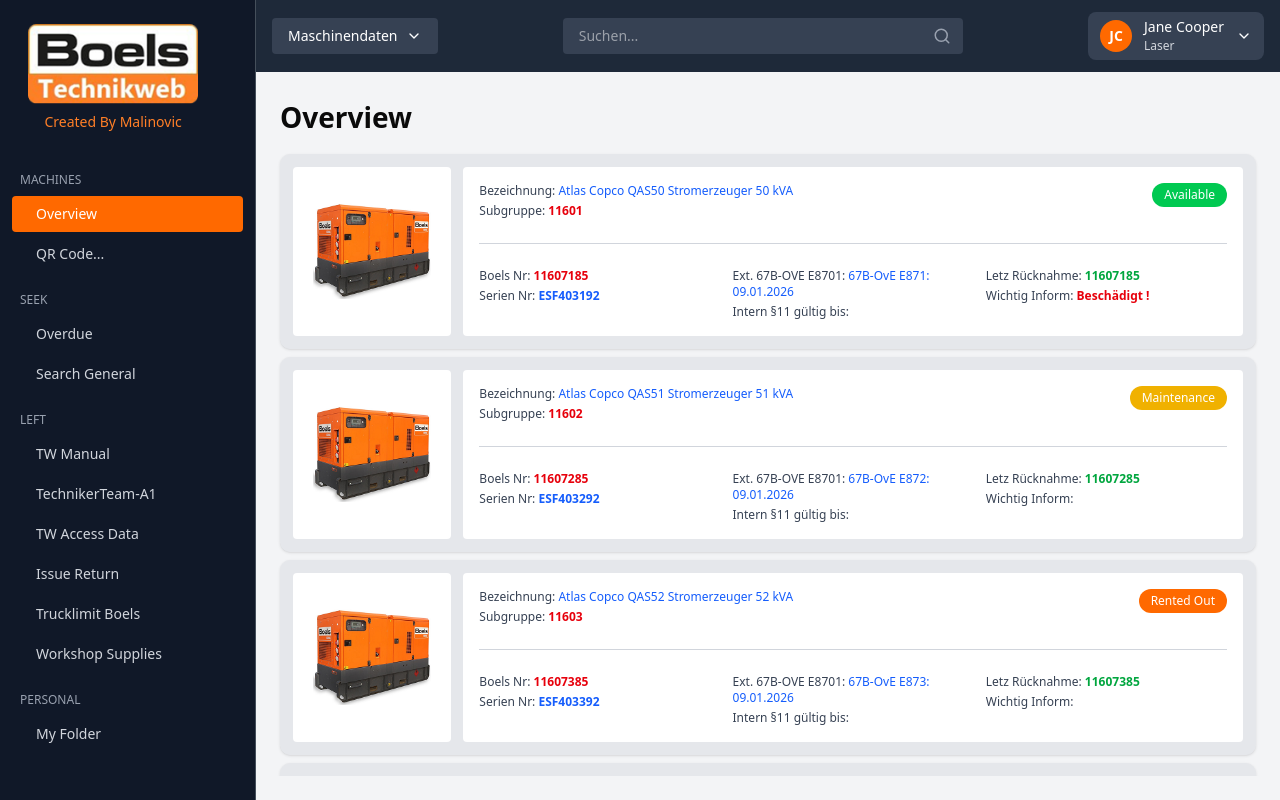
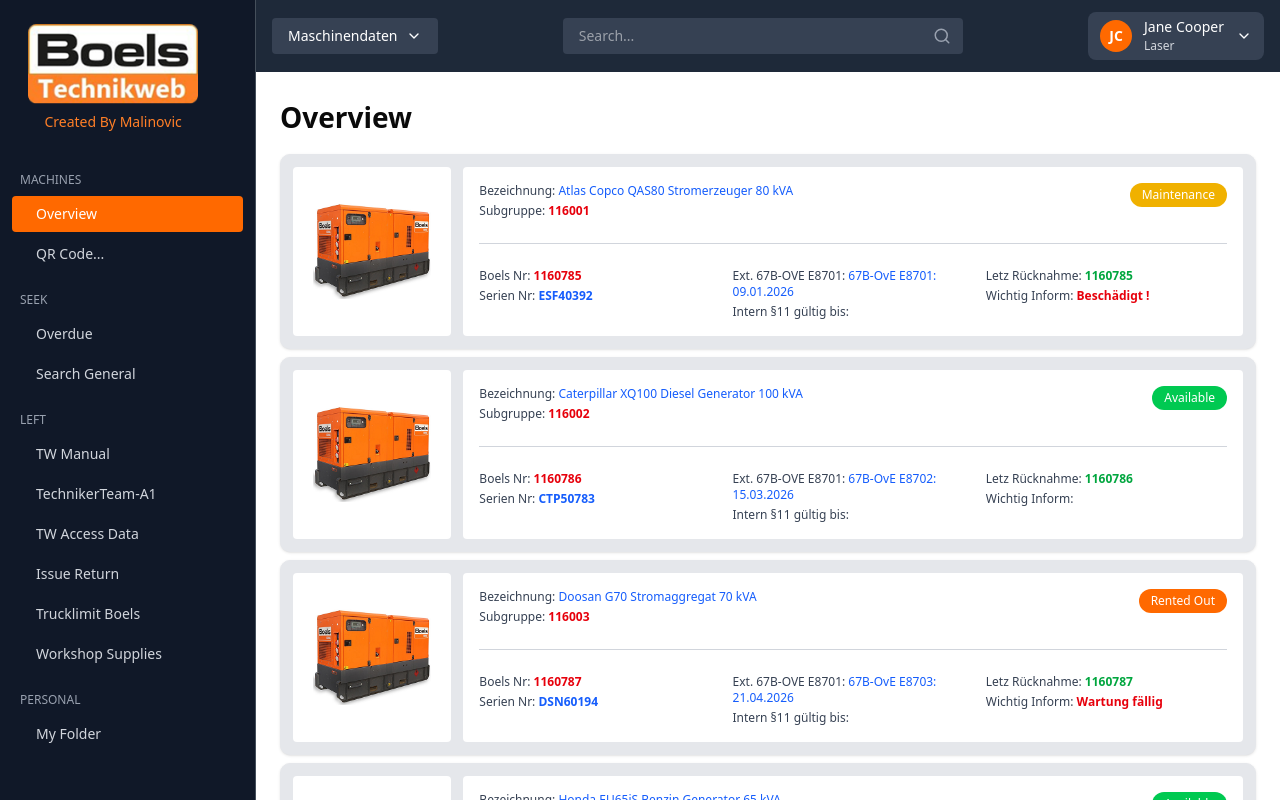
Before and after one commit to softvence-omega-future-stack/loretta_ana, a React (Vite) app: page /machines/machines-overview in a window 1280 px wide. Built offline with nearby package versions, Linux system fonts and the light colour scheme.

Commit message:
Redux searchterm implemented

```diff
--- a/package.json
+++ b/package.json
@@ -12,6 +12,7 @@
   "dependencies": {
     "@radix-ui/react-select": "^2.2.5",
     "@radix-ui/react-slot": "^1.2.3",
+    "@reduxjs/toolkit": "^2.9.0",
     "@tailwindcss/vite": "^4.1.11",
     "axios": "^1.10.0",
     "class-variance-authority": "^0.7.1",
@@ -22,6 +23,7 @@
     "react-feather": "^2.0.10",
     "react-hook-form": "^7.60.0",
     "react-icons": "^5.5.0",
+    "react-redux": "^9.2.0",
     "react-router-dom": "^7.7.0",
     "react-toastify": "^11.0.5",
     "tailwind-merge": "^3.3.1",
--- a/src/App.tsx
+++ b/src/App.tsx
@@ -25,7 +25,7 @@ const App = () => {
   }
 
   return (
-    <div className="flex max-h-screen bg-gray-100">
+    <div className="flex max-h-screen">
       <Sidebar
         isOpen={sidebarOpen}
         onClose={() => setSidebarOpen(false)}
@@ -50,7 +50,7 @@ const App = () => {
           }}
           navigate={navigate}
         />
-        <main className="flex-1 overflow-auto mb-6">
+        <main className="flex-1 overflow-auto pb-6">
           <Wrapper>
             <ViewRouter path={location.pathname} />
           </Wrapper>
--- /dev/null
+++ b/src/common/navbar/NavbarSearch.tsx
@@ -0,0 +1,29 @@
+import React from "react";
+import { useDispatch, useSelector } from "react-redux";
+import { Search } from "lucide-react";
+import { setSearchTerm } from "@/redux/slices/searchSlice";
+import type { RootState } from "@/redux/store";
+
+const NavbarSearch: React.FC = () => {
+  const dispatch = useDispatch();
+  const searchTerm = useSelector((state: RootState) => state.search.term);
+
+  const handleSearch = (e: React.ChangeEvent<HTMLInputElement>) => {
+    dispatch(setSearchTerm(e.target.value));
+  };
+
+  return (
+    <div className="relative">
+      <input
+        type="text"
+        value={searchTerm}
+        onChange={handleSearch}
+        placeholder="Search..."
+        className="bg-gray-700 w-full px-4 py-2 pr-10 rounded text-sm focus:outline-none focus:ring-2 focus:ring-orange-500"
+      />
+      <Search className="absolute right-3 top-1/2 -translate-y-1/2 text-gray-400" size={18} />
+    </div>
+  );
+};
+
+export default NavbarSearch;
--- a/src/components/views/machines/MachineOverview.tsx
+++ b/src/components/views/machines/MachineOverview.tsx
@@ -1,5 +1,7 @@
-import React, { useState } from "react";
+import React, { useState, useEffect } from "react";
 import { useNavigate, useLocation } from "react-router-dom";
+import { useSelector } from "react-redux";
+import type { RootState } from "@/redux/store";
 import MachineCard from "@/components/views components/machine/MachineCard";
 import Pagination from "@/components/views components/machine/Pagination";
 import MachineDetail from "@/components/views components/machine/MachineDetail";
@@ -8,37 +10,170 @@ import type { Machine } from "@/components/views components/machine/types";
 const MachineOverview: React.FC = () => {
   const navigate = useNavigate();
   const location = useLocation();
+  const searchTerm = useSelector((state: RootState) => state.search.term);
 
   const [currentPage, setCurrentPage] = useState(1);
   const itemsPerPage = 4;
 
-  // Demo data for machines
-  const allMachines: Machine[] = Array(25)
-    .fill(null)
-    .map((_, i) => ({
-      id: `${i + 1}`,
+  const allMachines: Machine[] = [
+    {
+      id: "1",
       image: "/image 7.png",
-      title: `Atlas Copco QAS${50 + i} Stromerzeuger ${50 + i} kVA`,
-      subgroup: `1160${i + 1}`,
-      boelsNr: `11607${i + 1}85`,
-      serienNr: `ESF403${i + 1}92`,
-      ext: `67B-OvE E87${i + 1}: 09.01.2026`,
+      title: "Atlas Copco QAS80 Stromerzeuger 80 kVA",
+      subgroup: "116001",
+      boelsNr: "1160785",
+      serienNr: "ESF40392",
+      ext: "67B-OvE E8701: 09.01.2026",
       intern: "",
-      letzRuckname: `11607${i + 1}85`,
-      wichtigInform: i % 5 === 0 ? "Beschädigt !" : "",
-      status: ["available", "maintenance", "rented"][i % 3] as
-        | "available"
-        | "maintenance"
-        | "rented",
-    }));
+      letzRuckname: "1160785",
+      wichtigInform: "Beschädigt !",
+      status: "maintenance",
+    },
+    {
+      id: "2",
+      image: "/image 7.png",
+      title: "Caterpillar XQ100 Diesel Generator 100 kVA",
+      subgroup: "116002",
+      boelsNr: "1160786",
+      serienNr: "CTP50783",
+      ext: "67B-OvE E8702: 15.03.2026",
+      intern: "",
+      letzRuckname: "1160786",
+      wichtigInform: "",
+      status: "available",
+    },
+    {
+      id: "3",
+      image: "/image 7.png",
+      title: "Doosan G70 Stromaggregat 70 kVA",
+      subgroup: "116003",
+      boelsNr: "1160787",
+      serienNr: "DSN60194",
+      ext: "67B-OvE E8703: 21.04.2026",
+      intern: "",
+      letzRuckname: "1160787",
+      wichtigInform: "Wartung fällig",
+      status: "rented",
+    },
+    {
+      id: "4",
+      image: "/image 7.png",
+      title: "Honda EU65iS Benzin Generator 65 kVA",
+      subgroup: "116004",
+      boelsNr: "1160788",
+      serienNr: "HND70825",
+      ext: "67B-OvE E8704: 10.06.2026",
+      intern: "",
+      letzRuckname: "1160788",
+      wichtigInform: "",
+      status: "available",
+    },
+    {
+      id: "5",
+      image: "/image 7.png",
+      title: "Bosch PowerGen BG90 Stromerzeuger 90 kVA",
+      subgroup: "116005",
+      boelsNr: "1160789",
+      serienNr: "BSC80936",
+      ext: "67B-OvE E8705: 27.07.2026",
+      intern: "",
+      letzRuckname: "1160789",
+      wichtigInform: "Neue Batterie erforderlich",
+      status: "maintenance",
+    },
+    {
+      id: "6",
+      image: "/image 7.png",
+      title: "Yanmar YDG5500 Diesel Generator 55 kVA",
+      subgroup: "116006",
+      boelsNr: "1160790",
+      serienNr: "YMR91247",
+      ext: "67B-OvE E8706: 02.09.2026",
+      intern: "",
+      letzRuckname: "1160790",
+      wichtigInform: "",
+      status: "rented",
+    },
+    {
+      id: "7",
+      image: "/image 7.png",
+      title: "Atlas Copco QAS100 Stromerzeuger 100 kVA",
+      subgroup: "116007",
+      boelsNr: "1160791",
+      serienNr: "ACP10358",
+      ext: "67B-OvE E8707: 18.10.2026",
+      intern: "",
+      letzRuckname: "1160791",
+      wichtigInform: "Ölstand prüfen",
+      status: "maintenance",
+    },
+    {
+      id: "8",
+      image: "/image 7.png",
+      title: "Caterpillar XQ60 Diesel Generator 60 kVA",
+      subgroup: "116008",
+      boelsNr: "1160792",
+      serienNr: "CTP20469",
+      ext: "67B-OvE E8708: 05.11.2026",
+      intern: "",
+      letzRuckname: "1160792",
+      wichtigInform: "",
+      status: "available",
+    },
+    {
+      id: "9",
+      image: "/image 7.png",
+      title: "Doosan G90 Stromaggregat 90 kVA",
+      subgroup: "116009",
+      boelsNr: "1160793",
+      serienNr: "DSN30570",
+      ext: "67B-OvE E8709: 22.12.2026",
+      intern: "",
+      letzRuckname: "1160793",
+      wichtigInform: "Technische Prüfung ausstehend",
+      status: "rented",
+    },
+    {
+      id: "10",
+      image: "/image 7.png",
+      title: "Honda EP2500CX Benzin Generator 25 kVA",
+      subgroup: "116010",
+      boelsNr: "1160794",
+      serienNr: "HND40681",
+      ext: "67B-OvE E8710: 30.12.2026",
+      intern: "",
+      letzRuckname: "1160794",
+      wichtigInform: "",
+      status: "available",
+    },
+  ];
 
-  const totalPages = Math.ceil(allMachines.length / itemsPerPage);
+  // Filter by global search term
+  const filteredMachines = allMachines.filter(
+    (machine) =>
+      machine.title.toLowerCase().includes(searchTerm.toLowerCase()) ||
+      machine.boelsNr.toLowerCase().includes(searchTerm.toLowerCase()) ||
+      machine.serienNr.toLowerCase().includes(searchTerm.toLowerCase())
+  );
 
+  // const totalPages = Math.ceil(filteredMachines.length / itemsPerPage);
+
+  // const getCurrentPageMachines = () => {
+  //   const startIndex = (currentPage - 1) * itemsPerPage;
+  //   const endIndex = startIndex + itemsPerPage;
+  //   return filteredMachines.slice(startIndex, endIndex);
+  // };
+
+  const totalPages = Math.ceil(filteredMachines.length / itemsPerPage);
   const getCurrentPageMachines = () => {
     const startIndex = (currentPage - 1) * itemsPerPage;
     const endIndex = startIndex + itemsPerPage;
-    return allMachines.slice(startIndex, endIndex);
+    return filteredMachines.slice(startIndex, endIndex);
   };
+
+  useEffect(() => {
+    setCurrentPage(1);
+  }, [searchTerm]);
 
   // Determine current view and selected machine based on URL
   const pathParts = location.pathname.split("/").filter(Boolean);
@@ -49,17 +184,14 @@ const MachineOverview: React.FC = () => {
       : null;
   const selectedMachine = allMachines.find((m) => m.id === detailId);
 
-  // Card click: navigate to detail page
   const handleCardClick = (machine: Machine) => {
     navigate(`/machines/machines-overview/${machine.id}`);
   };
 
-  // Back button click: navigate to overview
   const handleBack = () => {
     navigate("/machines/machines-overview");
   };
 
-  // Pagination handler
   const handlePageChange = (page: number) => {
     setCurrentPage(page);
     window.scrollTo({ top: 0, behavior: "smooth" });
@@ -69,7 +201,6 @@ const MachineOverview: React.FC = () => {
     <div className="max-h-screen flex flex-col relative">
       {isOverview ? (
         <>
-          {/* Overview Cards */}
           <div className="flex-1 mb-6">
             <h2 className="text-[1.75rem] font-bold mb-4">Overview</h2>
             <div className="grid grid-cols-1 gap-2">
@@ -80,10 +211,15 @@ const MachineOverview: React.FC = () => {
                   onClick={() => handleCardClick(machine)}
                 />
               ))}
+              {filteredMachines.length === 0 && (
+                <p className="text-gray-500 text-center py-6">
+                  No machines found for "{searchTerm}"
+                </p>
+              )}
             </div>
           </div>
 
-          {/* Pagination */}
+          {filteredMachines.length > 0 && (
             <div className="mt-auto">
               <Pagination
                 currentPage={currentPage}
@@ -91,6 +227,7 @@ const MachineOverview: React.FC = () => {
                 onPageChange={handlePageChange}
               />
             </div>
+          )}
         </>
       ) : selectedMachine ? (
         <MachineDetail machine={selectedMachine} onBack={handleBack} />
--- a/src/layout/Navbar.tsx
+++ b/src/layout/Navbar.tsx
@@ -1,7 +1,8 @@
 import React, { useState } from "react";
-import { Search, Menu, ChevronDown, LogOut } from "lucide-react";
+import { Menu, ChevronDown, LogOut } from "lucide-react";
 import Dropdown from "../common/dropdown/Dropdown";
 import NAVIGATION_CONFIG, { type ViewType } from "../components/config/navigationConfig";
+import NavbarSearch from "@/common/navbar/NavbarSearch";
 
 interface NavbarProps {
   onMenuClick: () => void;
@@ -78,17 +79,7 @@ const Navbar: React.FC<NavbarProps> = ({
 
       {/* Center: search input */}
       <div className="flex-1 max-w-[400px] mx-4 hidden md:block">
-        <div className="relative">
-          <input
-            type="text"
-            placeholder="Suchen..."
-            className="bg-gray-700 w-full px-4 py-2 pr-10 rounded text-sm focus:outline-none focus:ring-2 focus:ring-orange-500 transition-all duration-300"
-          />
-          <Search
-            className="absolute right-3 top-1/2 -translate-y-1/2 text-gray-400"
-            size={18}
-          />
-        </div>
+        <NavbarSearch />
       </div>
 
       {/* Right section: user dropdown */}
--- a/src/main.tsx
+++ b/src/main.tsx
@@ -1,6 +1,8 @@
 import { StrictMode } from "react";
 import { createRoot } from "react-dom/client";
 import { RouterProvider } from "react-router-dom";
+import { Provider } from "react-redux"; // ✅ add this
+import { store } from "./redux/store"; // ✅ import your store
 
 import "./index.css";
 import routes from "./routes/Routes";
@@ -10,8 +12,9 @@ import { Bounce, ToastContainer } from "react-toastify";
 
 createRoot(document.getElementById("root")!).render(
   <StrictMode>
+    {/* ✅ Wrap Redux Provider around RouterProvider */}
+    <Provider store={store}>
       <RouterProvider router={routes} />
-
       <ToastContainer
         position="bottom-right"
         autoClose={2000}
@@ -22,5 +25,6 @@ createRoot(document.getElementById("root")!).render(
         theme="light"
         transition={Bounce}
       />
+    </Provider>
   </StrictMode>
 );
--- /dev/null
+++ b/src/redux/slices/searchSlice.ts
@@ -0,0 +1,27 @@
+import { createSlice } from "@reduxjs/toolkit";
+import type { PayloadAction } from "@reduxjs/toolkit";
+
+
+interface SearchState {
+  term: string;
+}
+
+const initialState: SearchState = {
+  term: "",
+};
+
+const searchSlice = createSlice({
+  name: "search",
+  initialState,
+  reducers: {
+    setSearchTerm: (state, action: PayloadAction<string>) => {
+      state.term = action.payload;
+    },
+    clearSearchTerm: (state) => {
+      state.term = "";
+    },
+  },
+});
+
+export const { setSearchTerm, clearSearchTerm } = searchSlice.actions;
+export default searchSlice.reducer;
--- /dev/null
+++ b/src/redux/store.ts
@@ -0,0 +1,12 @@
+import { configureStore } from "@reduxjs/toolkit";
+import searchReducer from "./slices/searchSlice";
+
+export const store = configureStore({
+  reducer: {
+    search: searchReducer,
+    // ...other reducers
+  },
+});
+
+export type RootState = ReturnType<typeof store.getState>;
+export type AppDispatch = typeof store.dispatch;
```
Also changed, not shown: 1 other file (tests, documents, lock files or other folders). Lines whose indentation alone changed are shown as unchanged.
